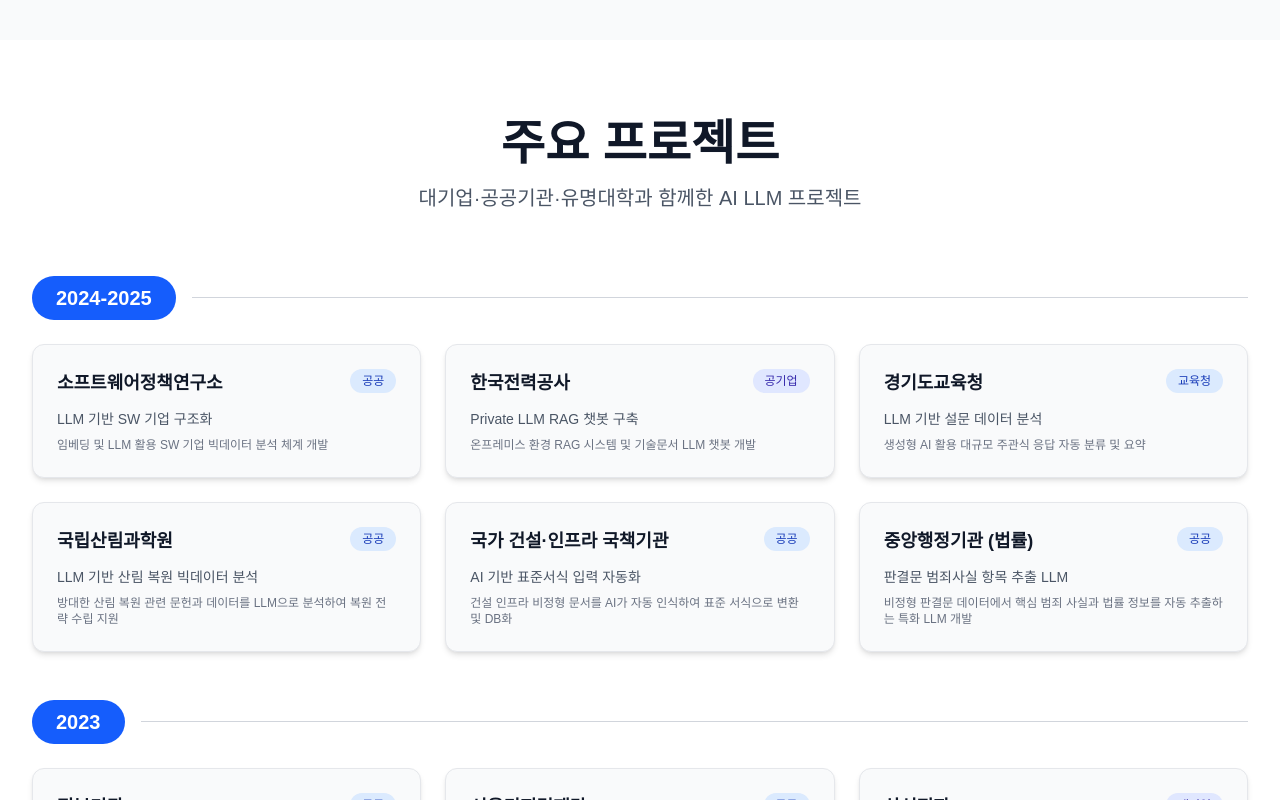
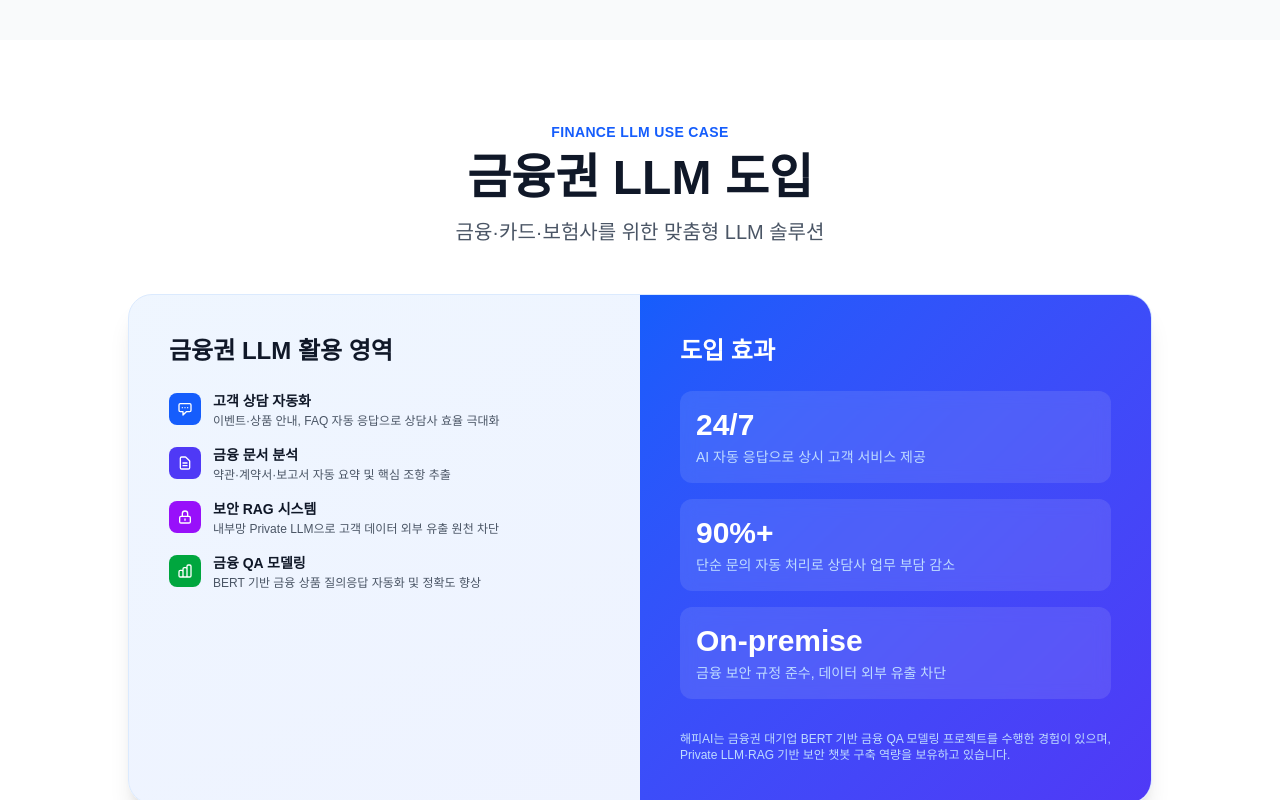
Before and after one commit to leejin-kyu/happyaidata, a Next.js app: page /aillm in a window 1280 px wide. Shown: the part 4280-5080 px from the top of the page. Built offline with nearby package versions, Linux system fonts and the light colour scheme.

Commit message:
Add finance LLM adoption section to AI LLM page
- Customer service automation, document analysis, secure RAG, QA modeling
- Adoption effects: 24/7 service, 90%+ auto-processing, on-premise security

Co-Authored-By: Claude Opus 4.6 <noreply@anthropic.com>

```diff
--- a/src/app/aillm/page.js
+++ b/src/app/aillm/page.js
@@ -466,7 +466,104 @@ export default function AILLM() {
         </div>
       </section>
 
-      {/* 주요 프로젝트 */}
+      {/* 금융권 LLM 도입 사례 */}
+      <section className="py-20 bg-white dark:bg-gray-900">
+        <div className="max-w-7xl mx-auto px-4 sm:px-6 lg:px-8">
+          <div className="text-center mb-12">
+            <span className="inline-block text-sm font-semibold text-blue-600 dark:text-blue-400 tracking-wide uppercase mb-3">
+              Finance LLM Use Case
+            </span>
+            <h2 className="text-4xl md:text-5xl font-bold text-gray-900 dark:text-white mb-4">
+              금융권 LLM 도입
+            </h2>
+            <p className="text-xl text-gray-600 dark:text-gray-400">
+              금융&middot;카드&middot;보험사를 위한 맞춤형 LLM 솔루션
+            </p>
+          </div>
+
+          <div className="max-w-5xl mx-auto">
+            <div className="bg-gradient-to-br from-blue-50 to-indigo-50 dark:from-gray-800 dark:to-gray-900 rounded-3xl overflow-hidden border border-blue-100 dark:border-gray-700 shadow-xl">
+              <div className="grid md:grid-cols-2 gap-0">
+                {/* 왼쪽: 금융 LLM 활용 영역 */}
+                <div className="p-8 md:p-10">
+                  <h3 className="text-2xl font-bold text-gray-900 dark:text-white mb-6">금융권 LLM 활용 영역</h3>
+                  <div className="space-y-4">
+                    <div className="flex items-start">
+                      <div className="w-8 h-8 bg-blue-600 rounded-lg flex items-center justify-center mr-3 flex-shrink-0 mt-0.5">
+                        <svg className="w-4 h-4 text-white" fill="none" stroke="currentColor" viewBox="0 0 24 24">
+                          <path strokeLinecap="round" strokeLinejoin="round" strokeWidth={2} d="M8 10h.01M12 10h.01M16 10h.01M9 16H5a2 2 0 01-2-2V6a2 2 0 012-2h14a2 2 0 012 2v8a2 2 0 01-2 2h-5l-5 5v-5z" />
+                        </svg>
+                      </div>
+                      <div>
+                        <p className="font-semibold text-gray-900 dark:text-white text-sm">고객 상담 자동화</p>
+                        <p className="text-gray-600 dark:text-gray-400 text-xs mt-0.5">이벤트&middot;상품 안내, FAQ 자동 응답으로 상담사 효율 극대화</p>
+                      </div>
+                    </div>
+                    <div className="flex items-start">
+                      <div className="w-8 h-8 bg-indigo-600 rounded-lg flex items-center justify-center mr-3 flex-shrink-0 mt-0.5">
+                        <svg className="w-4 h-4 text-white" fill="none" stroke="currentColor" viewBox="0 0 24 24">
+                          <path strokeLinecap="round" strokeLinejoin="round" strokeWidth={2} d="M9 12h6m-6 4h6m2 5H7a2 2 0 01-2-2V5a2 2 0 012-2h5.586a1 1 0 01.707.293l5.414 5.414a1 1 0 01.293.707V19a2 2 0 01-2 2z" />
+                        </svg>
+                      </div>
+                      <div>
+                        <p className="font-semibold text-gray-900 dark:text-white text-sm">금융 문서 분석</p>
+                        <p className="text-gray-600 dark:text-gray-400 text-xs mt-0.5">약관&middot;계약서&middot;보고서 자동 요약 및 핵심 조항 추출</p>
+                      </div>
+                    </div>
+                    <div className="flex items-start">
+                      <div className="w-8 h-8 bg-purple-600 rounded-lg flex items-center justify-center mr-3 flex-shrink-0 mt-0.5">
+                        <svg className="w-4 h-4 text-white" fill="none" stroke="currentColor" viewBox="0 0 24 24">
+                          <path strokeLinecap="round" strokeLinejoin="round" strokeWidth={2} d="M12 15v2m-6 4h12a2 2 0 002-2v-6a2 2 0 00-2-2H6a2 2 0 00-2 2v6a2 2 0 002 2zm10-10V7a4 4 0 00-8 0v4h8z" />
+                        </svg>
+                      </div>
+                      <div>
+                        <p className="font-semibold text-gray-900 dark:text-white text-sm">보안 RAG 시스템</p>
+                        <p className="text-gray-600 dark:text-gray-400 text-xs mt-0.5">내부망 Private LLM으로 고객 데이터 외부 유출 원천 차단</p>
+                      </div>
+                    </div>
+                    <div className="flex items-start">
+                      <div className="w-8 h-8 bg-green-600 rounded-lg flex items-center justify-center mr-3 flex-shrink-0 mt-0.5">
+                        <svg className="w-4 h-4 text-white" fill="none" stroke="currentColor" viewBox="0 0 24 24">
+                          <path strokeLinecap="round" strokeLinejoin="round" strokeWidth={2} d="M9 19v-6a2 2 0 00-2-2H5a2 2 0 00-2 2v6a2 2 0 002 2h2a2 2 0 002-2zm0 0V9a2 2 0 012-2h2a2 2 0 012 2v10m-6 0a2 2 0 002 2h2a2 2 0 002-2m0 0V5a2 2 0 012-2h2a2 2 0 012 2v14a2 2 0 01-2 2h-2a2 2 0 01-2-2z" />
+                        </svg>
+                      </div>
+                      <div>
+                        <p className="font-semibold text-gray-900 dark:text-white text-sm">금융 QA 모델링</p>
+                        <p className="text-gray-600 dark:text-gray-400 text-xs mt-0.5">BERT 기반 금융 상품 질의응답 자동화 및 정확도 향상</p>
+                      </div>
+                    </div>
+                  </div>
+                </div>
+
+                {/* 오른쪽: 도입 효과 + CTA */}
+                <div className="bg-gradient-to-br from-blue-600 to-indigo-600 p-8 md:p-10 text-white">
+                  <h3 className="text-2xl font-bold mb-6">도입 효과</h3>
+                  <div className="space-y-4 mb-8">
+                    <div className="bg-white/10 backdrop-blur-sm rounded-xl p-4">
+                      <div className="text-3xl font-bold mb-1">24/7</div>
+                      <p className="text-blue-200 text-sm">AI 자동 응답으로 상시 고객 서비스 제공</p>
+                    </div>
+                    <div className="bg-white/10 backdrop-blur-sm rounded-xl p-4">
+                      <div className="text-3xl font-bold mb-1">90%+</div>
+                      <p className="text-blue-200 text-sm">단순 문의 자동 처리로 상담사 업무 부담 감소</p>
+                    </div>
+                    <div className="bg-white/10 backdrop-blur-sm rounded-xl p-4">
+                      <div className="text-3xl font-bold mb-1">On-premise</div>
+                      <p className="text-blue-200 text-sm">금융 보안 규정 준수, 데이터 외부 유출 차단</p>
+                    </div>
+                  </div>
+                  <p className="text-blue-200 text-xs">
+                    해피AI는 금융권 대기업 BERT 기반 금융 QA 모델링 프로젝트를 수행한 경험이 있으며,
+                    Private LLM&middot;RAG 기반 보안 챗봇 구축 역량을 보유하고 있습니다.
+                  </p>
+                </div>
+              </div>
+            </div>
+          </div>
+        </div>
+      </section>
+
+            {/* 주요 프로젝트 */}
       <section className="py-20 bg-white dark:bg-gray-900">
         <div className="max-w-7xl mx-auto px-4 sm:px-6 lg:px-8">
           <div className="text-center mb-16">
```
